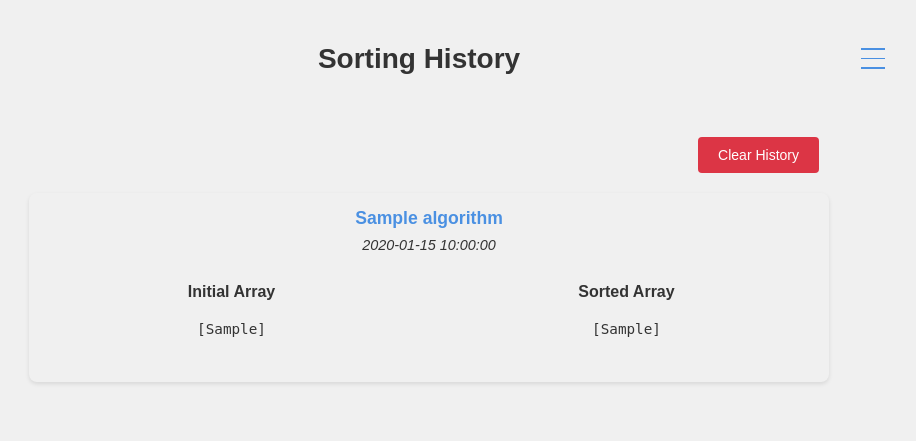
After one commit to al11588/sortingvisualization, a Flask app: page /history in a window 1280 px wide. The commit adds this page. Shown: the top 441 px of the page, without its empty margins (211-1127 px from the left). Run offline with Flask 3, Linux system fonts and the light colour scheme; a database or web service that is not in the repository returns one stand-in record (values such as "Sample title").

Commit message:
added mongodb database a settings section and added clear history button

```diff
--- a/app.py
+++ b/app.py
@@ -1,6 +1,37 @@
-from flask import Flask, render_template, url_for
+from flask import Flask, render_template, url_for, request, jsonify
+from pymongo import MongoClient
+from datetime import datetime
+from bson import json_util
+import json
+import atexit
+import signal
+import sys
 
 app = Flask(__name__, static_folder='static')
+
+# Let's get our MongoDB ready!
+client = MongoClient('mongodb://localhost:27017/')
+db = client['sorting_visualization']
+history_collection = db['sorting_history']
+
+# Time to clean up when we're done
+def clear_history():
+    try:
+        history_collection.delete_many({})
+        print("All done! Cleared the sorting history for a fresh start.")
+    except Exception as e:
+        print(f"Oops! Had some trouble clearing the history: {e}")
+
+# Handle different types of shutdowns
+def signal_handler(sig, frame):
+    print("\nCleaning up before shutdown...")
+    clear_history()
+    sys.exit(0)
+
+# Register our cleanup for different shutdown scenarios
+signal.signal(signal.SIGINT, signal_handler)  # Handle Ctrl+C
+signal.signal(signal.SIGTERM, signal_handler)  # Handle termination
+atexit.register(clear_history)  # Regular Python exit
 
 @app.route('/')
 def home():
@@ -10,5 +41,52 @@ def home():
 def settings():
     return render_template('settings.html')
 
+@app.route('/history')
+def history():
+    # Let's grab the last 10 sorting adventures, newest first!
+    history_entries = list(history_collection.find().sort('timestamp', -1).limit(10))
+
+    # Time to make these entries look nice for display
+    formatted_entries = []
+    for entry in history_entries:
+        # Convert that pesky ObjectId to a string
+        entry['_id'] = str(entry['_id'])
+        # Make the timestamp look pretty
+        entry['timestamp'] = entry['timestamp'].strftime('%Y-%m-%d %H:%M:%S')
+        # Turn those arrays into nice, readable strings
+        entry['initial_array'] = ', '.join(map(str, entry['initial_array']))
+        entry['sorted_array'] = ', '.join(map(str, entry['sorted_array']))
+        formatted_entries.append(entry)
+
+    return render_template('history.html', history=formatted_entries)
+
+@app.route('/api/save-sort', methods=['POST'])
+def save_sort():
+    try:
+        data = request.get_json()
+        # Let's record this sorting achievement!
+        entry = {
+            'timestamp': datetime.utcnow(),
+            'algorithm': data['algorithm'],
+            'initial_array': data['initial_array'],
+            'sorted_array': data['sorted_array']
+        }
+        history_collection.insert_one(entry)
+        return jsonify({'status': 'success'})
+    except Exception as e:
+        return jsonify({'status': 'error', 'message': str(e)}), 500
+
+@app.route('/api/clear-history', methods=['POST'])
+def clear_history_endpoint():
+    try:
+        history_collection.delete_many({})
+        return jsonify({'status': 'success'})
+    except Exception as e:
+        return jsonify({'status': 'error', 'message': str(e)}), 500
+
 if __name__ == '__main__':
-    app.run(debug=True)
+    try:
+        app.run(debug=True)
+    finally:
+        # Make extra sure we clean up
+        clear_history()
--- a/requirements.txt
+++ b/requirements.txt
@@ -1 +1,2 @@
 Flask==3.0.2
+pymongo==4.6.1
--- a/static/css/style.css
+++ b/static/css/style.css
@@ -36,17 +36,26 @@ body {
 }
 
 .header {
-    display: flex;
-    justify-content: center;
+    display: grid;
+    grid-template-columns: 40px 1fr 60px;
     align-items: center;
-    margin-bottom: 30px;
+    padding: 16px 24px;
+    margin-bottom: 20px;
     position: relative;
 }
 
-h1 {
-    color: var(--text-color);
+.header h1 {
+    grid-column: 2;
+    text-align: center;
     margin: 0;
-    text-align: center;
+    font-size: 28px;
+    color: var(--text-primary);
+}
+
+.header-buttons {
+    display: flex;
+    gap: 10px;
+    align-items: center;
 }
 
 #array-container {
@@ -396,3 +405,214 @@ button:disabled:hover {
 .arrow-text {
     font-size: 14px;
 }
+
+/* History page styles */
+.history-container {
+    padding: 20px;
+    max-width: 800px;
+    margin: 0 auto;
+}
+
+.history-entry {
+    background: var(--background-secondary);
+    border-radius: 8px;
+    padding: 15px;
+    margin-bottom: 20px;
+    box-shadow: 0 2px 4px rgba(0, 0, 0, 0.1);
+}
+
+.history-info {
+    display: flex;
+    flex-direction: column;
+    align-items: center;
+    gap: 8px;
+    margin-bottom: 15px;
+    color: var(--text-primary);
+    text-align: center;
+}
+
+.timestamp {
+    font-size: 0.9em;
+    color: var(--text-secondary);
+    font-style: italic;
+}
+
+.algorithm {
+    font-weight: 600;
+    color: #4a90e2;
+    font-size: 1.1em;
+}
+
+.array-display {
+    display: grid;
+    grid-template-columns: 1fr 1fr;
+    gap: 20px;
+    margin-top: 10px;
+}
+
+.initial-array, .final-array {
+    background: var(--background-primary);
+    padding: 15px;
+    border-radius: 8px;
+    border: 1px solid var(--border-color);
+}
+
+.initial-array h3, .final-array h3 {
+    margin: 0 0 10px 0;
+    font-size: 1em;
+    color: var(--text-primary);
+    text-align: center;
+}
+
+.initial-array p, .final-array p {
+    margin: 0;
+    word-break: break-all;
+    color: var(--text-secondary);
+}
+
+.no-history {
+    text-align: center;
+    color: var(--text-secondary);
+    padding: 40px;
+    font-style: italic;
+}
+
+.array-numbers {
+    font-family: monospace;
+    font-size: 1.1em;
+    padding: 10px;
+    background: var(--background-primary);
+    border-radius: 4px;
+    border: 1px solid var(--border-color);
+    color: var(--text-primary);
+    margin: 5px 0;
+    white-space: nowrap;
+    overflow-x: auto;
+    text-align: center;
+}
+
+/* Hamburger Menu Styles */
+.hamburger-menu {
+    grid-column: 3;
+    position: relative;
+    z-index: 1000;
+    justify-self: end;
+}
+
+.hamburger-button {
+    background: var(--background-secondary);
+    border: 2px solid var(--border-color);
+    cursor: pointer;
+    padding: 10px;
+    display: flex;
+    flex-direction: column;
+    gap: 4px;
+    width: 45px;
+    height: 45px;
+    justify-content: center;
+    align-items: center;
+    border-radius: 50%;
+    transition: all 0.3s ease;
+    outline: none;
+    position: relative;
+    z-index: 1001;
+}
+
+.hamburger-button:hover {
+    background-color: #4a90e2;
+    border-color: #4a90e2;
+}
+
+.hamburger-button:hover .hamburger-line {
+    background-color: white;
+}
+
+.hamburger-line {
+    display: block;
+    width: 24px;
+    height: 2px;
+    background-color: #4a90e2;
+    transition: all 0.3s ease;
+    margin: 2px 0;
+}
+
+.hamburger-button.active {
+    background-color: #4a90e2;
+    border-color: #4a90e2;
+}
+
+.hamburger-button.active .hamburger-line {
+    background-color: white;
+}
+
+.hamburger-button.active .hamburger-line:nth-child(1) {
+    transform: translateY(8px) rotate(45deg);
+}
+
+.hamburger-button.active .hamburger-line:nth-child(2) {
+    opacity: 0;
+}
+
+.hamburger-button.active .hamburger-line:nth-child(3) {
+    transform: translateY(-8px) rotate(-45deg);
+}
+
+.menu-items {
+    position: absolute;
+    top: calc(100% + 8px);
+    right: 0;
+    background-color: var(--container-bg);
+    border: 1px solid var(--shadow-color);
+    border-radius: 12px;
+    padding: 8px 0;
+    min-width: 180px;
+    box-shadow: 0 4px 12px var(--shadow-color);
+    opacity: 0;
+    visibility: hidden;
+    transform: translateY(-10px);
+    transition: all 0.3s ease;
+    z-index: 1000;
+}
+
+.menu-items.active {
+    opacity: 1;
+    visibility: visible;
+    transform: translateY(0);
+}
+
+.menu-item {
+    display: flex;
+    align-items: center;
+    padding: 12px 16px;
+    color: var(--text-color);
+    text-decoration: none;
+    transition: all 0.3s ease;
+    font-size: 14px;
+    white-space: nowrap;
+}
+
+.menu-item:hover {
+    background-color: var(--button-bg);
+    color: var(--button-color);
+}
+
+.history-actions {
+    display: flex;
+    justify-content: flex-end;
+    margin-bottom: 20px;
+}
+
+.danger-button {
+    background-color: #dc3545;
+    color: white;
+    padding: 10px 20px;
+    border: none;
+    border-radius: 4px;
+    cursor: pointer;
+    font-size: 14px;
+    transition: background-color 0.3s;
+}
+
+.danger-button:hover {
+    background-color: #c82333;
+}
--- /dev/null
+++ b/static/js/menu.js
@@ -0,0 +1,35 @@
+// Let's set up our fancy hamburger menu!
+function initHamburgerMenu() {
+    const hamburgerBtn = document.getElementById('hamburgerBtn');
+    const menuItems = document.getElementById('menuItems');
+
+    if (!hamburgerBtn || !menuItems) {
+        console.error('Oops! Couldn\'t find our menu elements');
+        return;
+    }
+
+    // Make the menu pop up when clicking the hamburger
+    hamburgerBtn.addEventListener('click', (e) => {
+        e.stopPropagation(); // This keeps the document click from immediately closing our menu
+        hamburgerBtn.classList.toggle('active');
+        menuItems.classList.toggle('active');
+    });
+
+    // Hide the menu when clicking anywhere else on the page
+    document.addEventListener('click', (e) => {
+        if (!hamburgerBtn.contains(e.target) && !menuItems.contains(e.target)) {
+            hamburgerBtn.classList.remove('active');
+            menuItems.classList.remove('active');
+        }
+    });
+
+    // Keep the menu open when clicking inside it
+    menuItems.addEventListener('click', (e) => {
+        e.stopPropagation();
+    });
+}
+
+// Let's get our menu ready when the page loads!
+document.addEventListener('DOMContentLoaded', () => {
+    initHamburgerMenu();
+});
--- /dev/null
+++ b/static/js/theme.js
@@ -0,0 +1,10 @@
+// Let's make sure we remember everyone's preferred theme!
+function initTheme() {
+    const savedTheme = localStorage.getItem('theme') || 'light';
+    document.documentElement.setAttribute('data-theme', savedTheme);
+}
+
+// When the page loads, let's set up the right theme
+document.addEventListener('DOMContentLoaded', () => {
+    initTheme();
+});
--- /dev/null
+++ b/templates/header.html
@@ -0,0 +1,21 @@
+<div class="header">
+    <h1>{{ page_title }}</h1>
+    <div class="hamburger-menu">
+        <button class="hamburger-button" id="hamburgerBtn">
+            <span class="hamburger-line"></span>
+            <span class="hamburger-line"></span>
+            <span class="hamburger-line"></span>
+        </button>
+        <div class="menu-items" id="menuItems">
+            {% if current_page != 'home' %}
+            <a href="/" class="menu-item">🏠 Home</a>
+            {% endif %}
+            {% if current_page != 'history' %}
+            <a href="/history" class="menu-item">📋 History</a>
+            {% endif %}
+            {% if current_page != 'settings' %}
+            <a href="/settings" class="menu-item">⚙️ Settings</a>
+            {% endif %}
+        </div>
+    </div>
+</div>
--- /dev/null
+++ b/templates/history.html
@@ -0,0 +1,78 @@
+<!DOCTYPE html>
+<html lang="en" data-theme="light">
+    <head>
+        <meta charset="UTF-8">
+        <meta name="viewport" content="width=device-width, initial-scale=1.0">
+        <title>Sorting History - Sorting Visualization</title>
+        <!-- Add CSS -->
+        <link rel="stylesheet" href="{{ url_for('static', filename='css/style.css') }}">
+        <!-- Add theme script first -->
+        <script src="{{ url_for('static', filename='js/theme.js') }}" defer></script>
+        <!-- Add menu script -->
+        <script src="{{ url_for('static', filename='js/menu.js') }}" defer></script>
+    </head>
+    <body>
+        <div id="container">
+            {% with page_title='Sorting History', current_page='history' %}
+            {% include 'header.html' %}
+            {% endwith %}
+            <div class="history-container">
+                <div class="history-actions">
+                    <button id="clearHistoryBtn" class="danger-button">Clear History</button>
+                </div>
+                {% if history %}
+                    {% for entry in history %}
+                        <div class="history-entry">
+                            <div class="history-info">
+                                <div class="algorithm">{{ entry.algorithm }}</div>
+                                <div class="timestamp">{{ entry.timestamp }}</div>
+                            </div>
+                            <div class="array-display">
+                                <div class="initial-array">
+                                    <h3>Initial Array</h3>
+                                    <div class="array-numbers">[{{ entry.initial_array }}]</div>
+                                </div>
+                                <div class="final-array">
+                                    <h3>Sorted Array</h3>
+                                    <div class="array-numbers">[{{ entry.sorted_array }}]</div>
+                                </div>
+                            </div>
+                        </div>
+                    {% endfor %}
+                {% else %}
+                    <p class="no-history">No sorting history available yet.</p>
+                {% endif %}
+            </div>
+        </div>
+
+        <script>
+            document.addEventListener('DOMContentLoaded', () => {
+                const clearHistoryBtn = document.getElementById('clearHistoryBtn');
+
+                clearHistoryBtn.addEventListener('click', async () => {
+                    if (confirm('Are you sure you want to clear all sorting history?')) {
+                        try {
+                            const response = await fetch('/api/clear-history', {
+                                method: 'POST',
+                                headers: {
+                                    'Content-Type': 'application/json'
+                                }
+                            });
+
+                            const data = await response.json();
+                            if (data.status === 'success') {
+                                // Refresh the page to show empty history
+                                window.location.reload();
+                            } else {
+                                alert('Failed to clear history. Please try again.');
+                            }
+                        } catch (error) {
+                            console.error('Error clearing history:', error);
+                            alert('Failed to clear history. Please try again.');
+                        }
+                    }
+                });
+            });
+        </script>
+    </body>
+</html>
```
Also changed, not shown: static/js/settings.js (+23 -9 lines), static/js/sorting.js (+66 -36 lines), templates/index.html (+9 -6 lines), templates/settings.html (+18 -20 lines), History.png (added), README.md, Settings.png (added).
